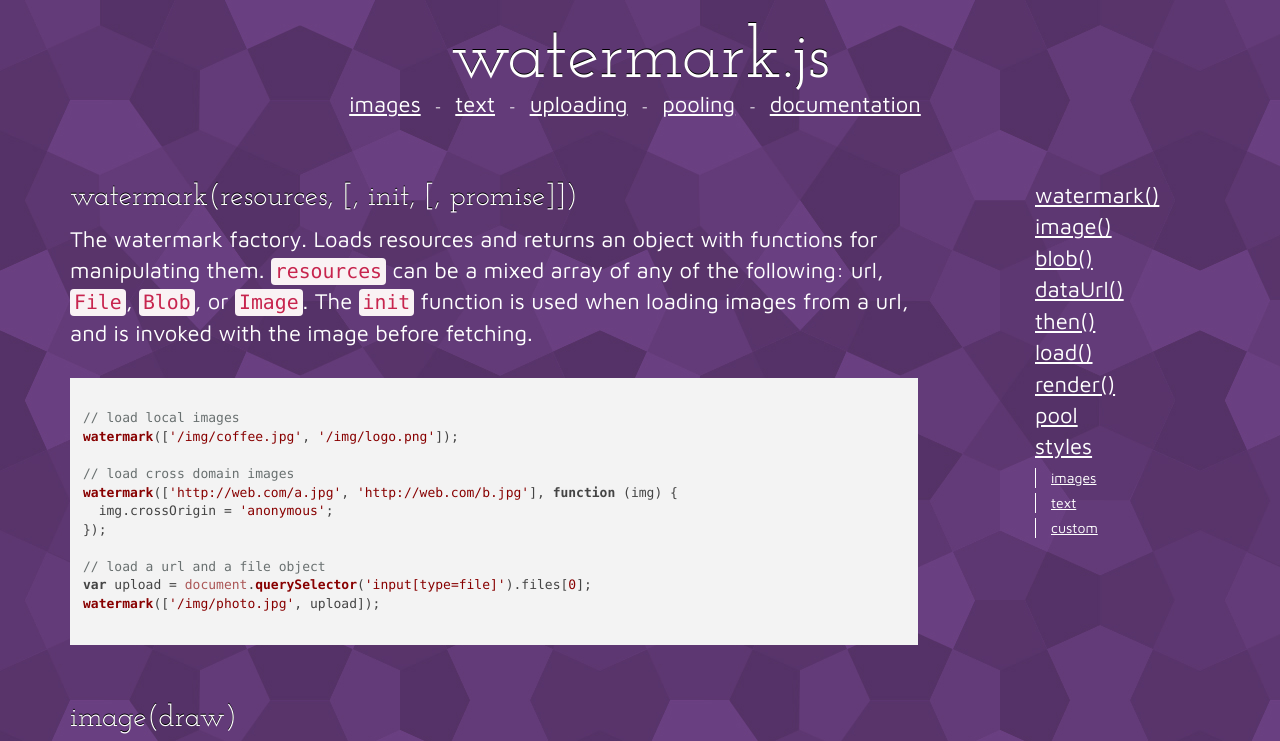
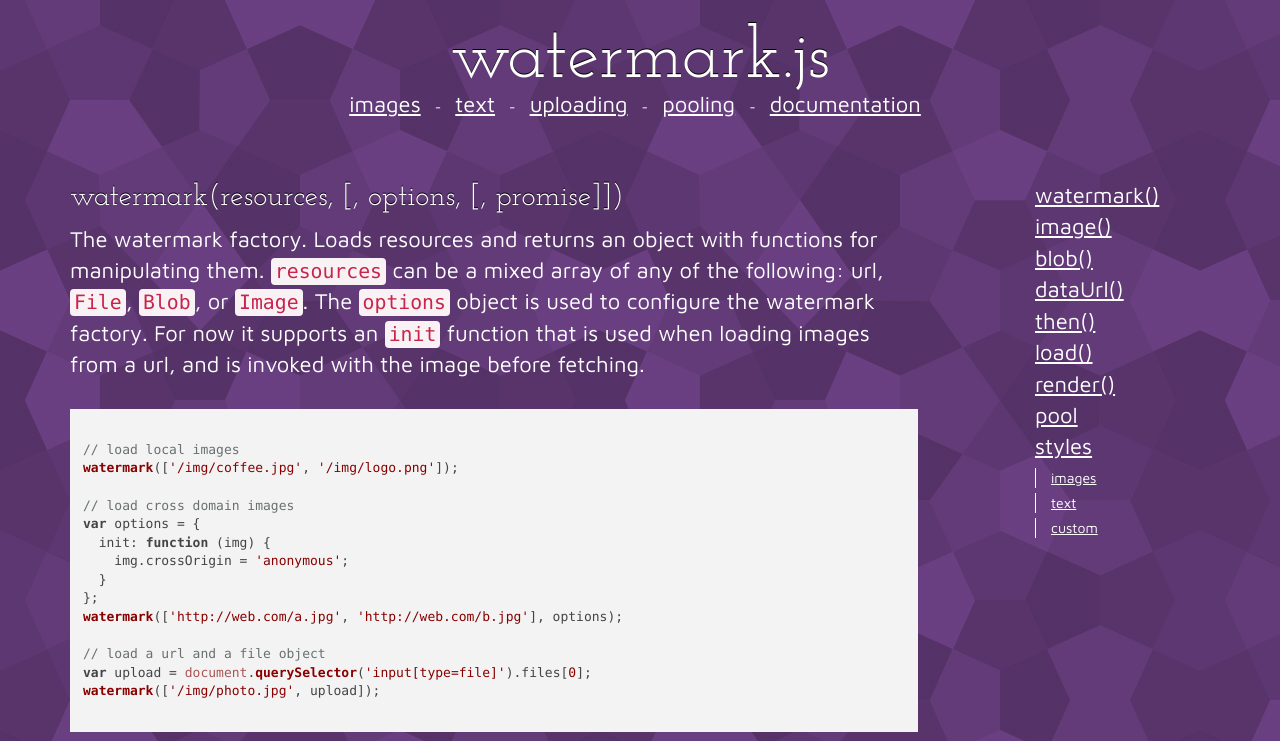
Before and after one commit to brianium/watermarkjs, a website built with webpack: page examples/docs.html in a window 1280 px wide. Shown: the top 741 px of the page. Built offline with nearby package versions, Linux system fonts and the light colour scheme.

Commit message:
Update docs on config object

```diff
--- a/examples/docs.html
+++ b/examples/docs.html
@@ -32,12 +32,13 @@
     <div class="row">
       <div class="col-md-9">
 
-        <h2 id="watermark">watermark(resources, [, init, [, promise]])</h2>
+        <h2 id="watermark">watermark(resources, [, options, [, promise]])</h2>
         <p>
           The watermark factory. Loads resources and returns an object with functions
           for manipulating them. <code>resources</code> can be a mixed array of any of the
-          following: url, <code>File</code>, <code>Blob</code>, or <code>Image</code>. The <code>init</code>
-          function is used when loading images from a url, and is invoked with the image before fetching.
+          following: url, <code>File</code>, <code>Blob</code>, or <code>Image</code>. The <code>options</code>
+          object is used to configure the watermark factory. For now it supports an <code>init</code>
+          function that is used when loading images from a url, and is invoked with the image before fetching.
         </p>
         <pre>
           <code class="javascript">
@@ -45,9 +46,12 @@
 watermark(['/img/coffee.jpg', '/img/logo.png']);
 
 // load cross domain images
-watermark(['http://web.com/a.jpg', 'http://web.com/b.jpg'], function (img) {
-  img.crossOrigin = 'anonymous';
-});
+var options = {
+  init: function (img) {
+    img.crossOrigin = 'anonymous';
+  }
+};
+watermark(['http://web.com/a.jpg', 'http://web.com/b.jpg'], options);
 
 // load a url and a file object
 var upload = document.querySelector('input[type=file]').files[0];
```
